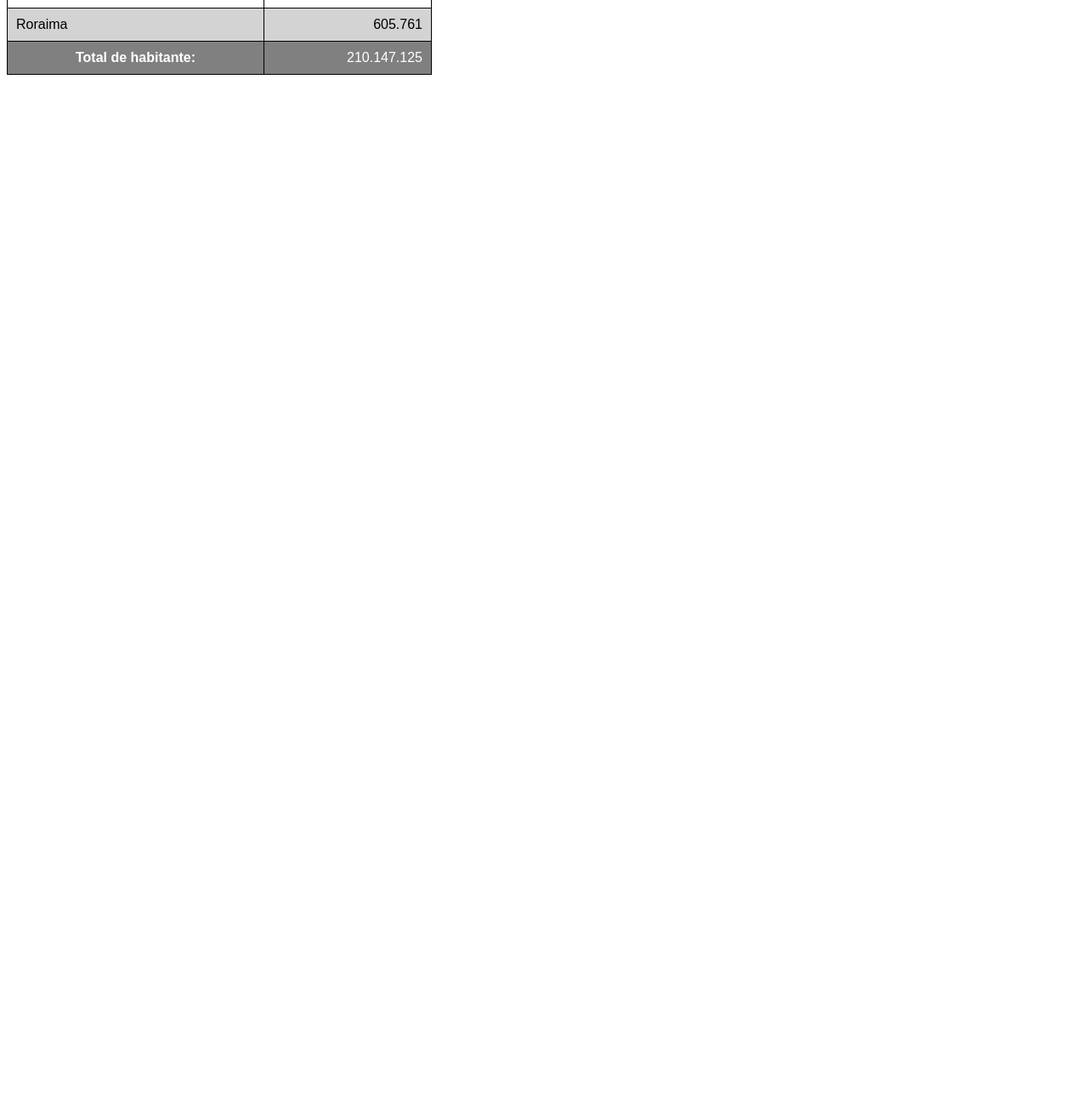
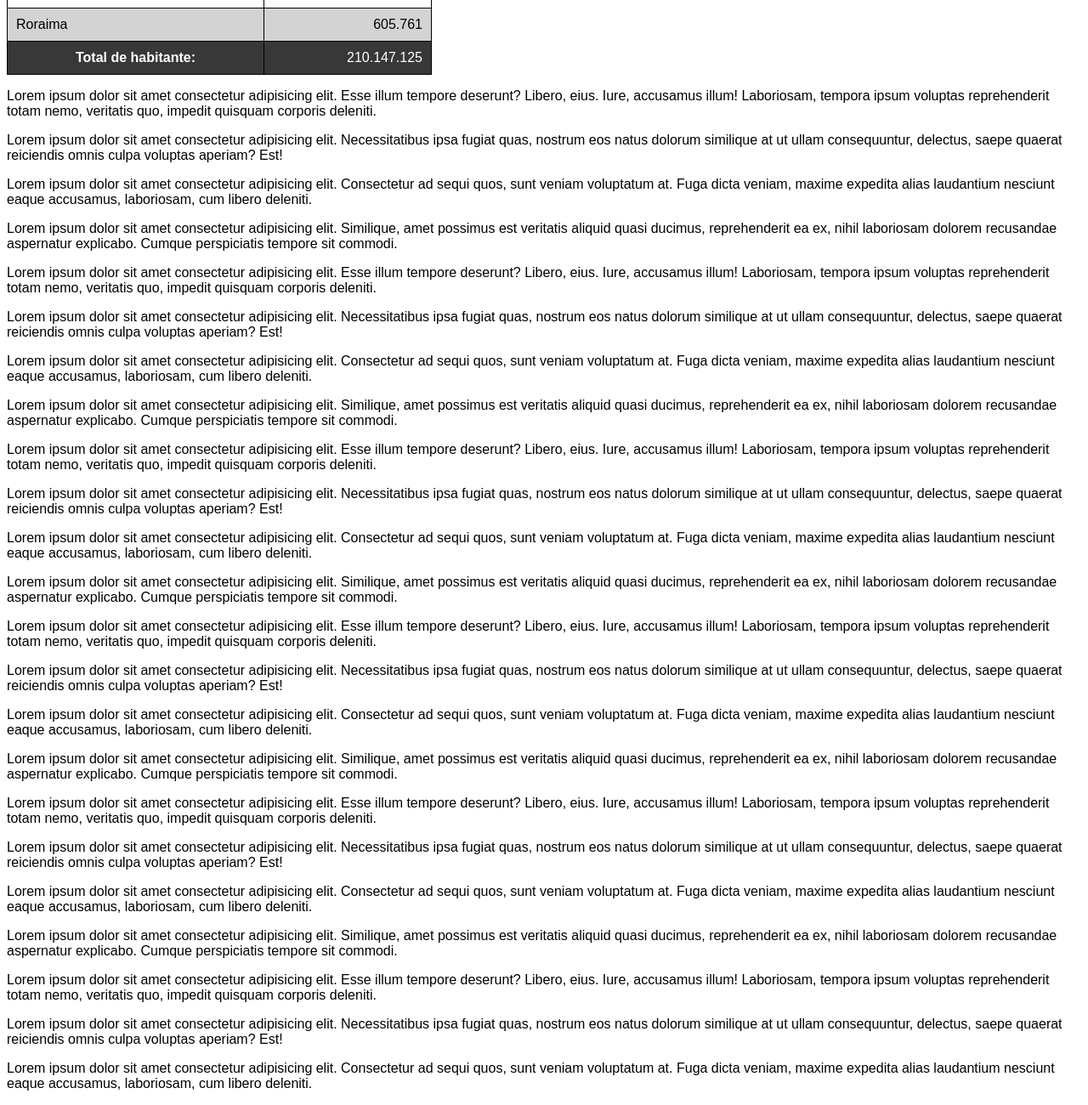
Before and after one commit to LuisDaviOFC/CURSO-EM-VIDEO-CURSO-EM-HTML5-E-CSS3-MODULO-3-ATE-5, a plain HTML site: page exercicio9/tabela.html in a window 1280 px wide. Shown: the part 1061-2361 px from the top of the page at 85% size. Before the commit the page ends 1157 px from the top, so only its background shows below. Drawn offline with Linux system fonts and the light colour scheme.

Commit message:
Update tabela.html

```diff
--- a/exercicio9/tabela.html
+++ b/exercicio9/tabela.html
@@ -21,6 +21,7 @@
         table{
             width: 500px;
             border-collapse: collapse;
+            position: relative;
         }
 
         td, th{
@@ -36,8 +37,14 @@
             background-color:lightgray;
         }
         thead, tfoot{
-            background-color: gray;
+            background-color: #383838;
             color: white;
+        }
+
+        thead > tr > th {
+            position: sticky;
+            top: -1px;
+            background-color: #383838;
         }
 
         td.num{
@@ -179,5 +186,28 @@
             </tr>
         </tfoot>
     </table>
+    <p>Lorem ipsum dolor sit amet consectetur adipisicing elit. Esse illum tempore deserunt? Libero, eius. Iure, accusamus illum! Laboriosam, tempora ipsum voluptas reprehenderit totam nemo, veritatis quo, impedit quisquam corporis deleniti.</p>
+    <p>Lorem ipsum dolor sit amet consectetur adipisicing elit. Necessitatibus ipsa fugiat quas, nostrum eos natus dolorum similique at ut ullam consequuntur, delectus, saepe quaerat reiciendis omnis culpa voluptas aperiam? Est!</p>
+    <p>Lorem ipsum dolor sit amet consectetur adipisicing elit. Consectetur ad sequi quos, sunt veniam voluptatum at. Fuga dicta veniam, maxime expedita alias laudantium nesciunt eaque accusamus, laboriosam, cum libero deleniti.</p>
+    <p>Lorem ipsum dolor sit amet consectetur adipisicing elit. Similique, amet possimus est veritatis aliquid quasi ducimus, reprehenderit ea ex, nihil laboriosam dolorem recusandae aspernatur explicabo. Cumque perspiciatis tempore sit commodi.</p>
+    <p>Lorem ipsum dolor sit amet consectetur adipisicing elit. Esse illum tempore deserunt? Libero, eius. Iure, accusamus illum! Laboriosam, tempora ipsum voluptas reprehenderit totam nemo, veritatis quo, impedit quisquam corporis deleniti.</p>
+    <p>Lorem ipsum dolor sit amet consectetur adipisicing elit. Necessitatibus ipsa fugiat quas, nostrum eos natus dolorum similique at ut ullam consequuntur, delectus, saepe quaerat reiciendis omnis culpa voluptas aperiam? Est!</p>
+    <p>Lorem ipsum dolor sit amet consectetur adipisicing elit. Consectetur ad sequi quos, sunt veniam voluptatum at. Fuga dicta veniam, maxime expedita alias laudantium nesciunt eaque accusamus, laboriosam, cum libero deleniti.</p>
+    <p>Lorem ipsum dolor sit amet consectetur adipisicing elit. Similique, amet possimus est veritatis aliquid quasi ducimus, reprehenderit ea ex, nihil laboriosam dolorem recusandae aspernatur explicabo. Cumque perspiciatis tempore sit commodi.</p>
+    <p>Lorem ipsum dolor sit amet consectetur adipisicing elit. Esse illum tempore deserunt? Libero, eius. Iure, accusamus illum! Laboriosam, tempora ipsum voluptas reprehenderit totam nemo, veritatis quo, impedit quisquam corporis deleniti.</p>
+    <p>Lorem ipsum dolor sit amet consectetur adipisicing elit. Necessitatibus ipsa fugiat quas, nostrum eos natus dolorum similique at ut ullam consequuntur, delectus, saepe quaerat reiciendis omnis culpa voluptas aperiam? Est!</p>
+    <p>Lorem ipsum dolor sit amet consectetur adipisicing elit. Consectetur ad sequi quos, sunt veniam voluptatum at. Fuga dicta veniam, maxime expedita alias laudantium nesciunt eaque accusamus, laboriosam, cum libero deleniti.</p>
+    <p>Lorem ipsum dolor sit amet consectetur adipisicing elit. Similique, amet possimus est veritatis aliquid quasi ducimus, reprehenderit ea ex, nihil laboriosam dolorem recusandae aspernatur explicabo. Cumque perspiciatis tempore sit commodi.</p>
+    <p>Lorem ipsum dolor sit amet consectetur adipisicing elit. Esse illum tempore deserunt? Libero, eius. Iure, accusamus illum! Laboriosam, tempora ipsum voluptas reprehenderit totam nemo, veritatis quo, impedit quisquam corporis deleniti.</p>
+    <p>Lorem ipsum dolor sit amet consectetur adipisicing elit. Necessitatibus ipsa fugiat quas, nostrum eos natus dolorum similique at ut ullam consequuntur, delectus, saepe quaerat reiciendis omnis culpa voluptas aperiam? Est!</p>
+    <p>Lorem ipsum dolor sit amet consectetur adipisicing elit. Consectetur ad sequi quos, sunt veniam voluptatum at. Fuga dicta veniam, maxime expedita alias laudantium nesciunt eaque accusamus, laboriosam, cum libero deleniti.</p>
+    <p>Lorem ipsum dolor sit amet consectetur adipisicing elit. Similique, amet possimus est veritatis aliquid quasi ducimus, reprehenderit ea ex, nihil laboriosam dolorem recusandae aspernatur explicabo. Cumque perspiciatis tempore sit commodi.</p>
+    <p>Lorem ipsum dolor sit amet consectetur adipisicing elit. Esse illum tempore deserunt? Libero, eius. Iure, accusamus illum! Laboriosam, tempora ipsum voluptas reprehenderit totam nemo, veritatis quo, impedit quisquam corporis deleniti.</p>
+    <p>Lorem ipsum dolor sit amet consectetur adipisicing elit. Necessitatibus ipsa fugiat quas, nostrum eos natus dolorum similique at ut ullam consequuntur, delectus, saepe quaerat reiciendis omnis culpa voluptas aperiam? Est!</p>
+    <p>Lorem ipsum dolor sit amet consectetur adipisicing elit. Consectetur ad sequi quos, sunt veniam voluptatum at. Fuga dicta veniam, maxime expedita alias laudantium nesciunt eaque accusamus, laboriosam, cum libero deleniti.</p>
+    <p>Lorem ipsum dolor sit amet consectetur adipisicing elit. Similique, amet possimus est veritatis aliquid quasi ducimus, reprehenderit ea ex, nihil laboriosam dolorem recusandae aspernatur explicabo. Cumque perspiciatis tempore sit commodi.</p>
+    <p>Lorem ipsum dolor sit amet consectetur adipisicing elit. Esse illum tempore deserunt? Libero, eius. Iure, accusamus illum! Laboriosam, tempora ipsum voluptas reprehenderit totam nemo, veritatis quo, impedit quisquam corporis deleniti.</p>
+    <p>Lorem ipsum dolor sit amet consectetur adipisicing elit. Necessitatibus ipsa fugiat quas, nostrum eos natus dolorum similique at ut ullam consequuntur, delectus, saepe quaerat reiciendis omnis culpa voluptas aperiam? Est!</p>
+    <p>Lorem ipsum dolor sit amet consectetur adipisicing elit. Consectetur ad sequi quos, sunt veniam voluptatum at. Fuga dicta veniam, maxime expedita alias laudantium nesciunt eaque accusamus, laboriosam, cum libero deleniti.</p>
 </body>
 </html>
```
